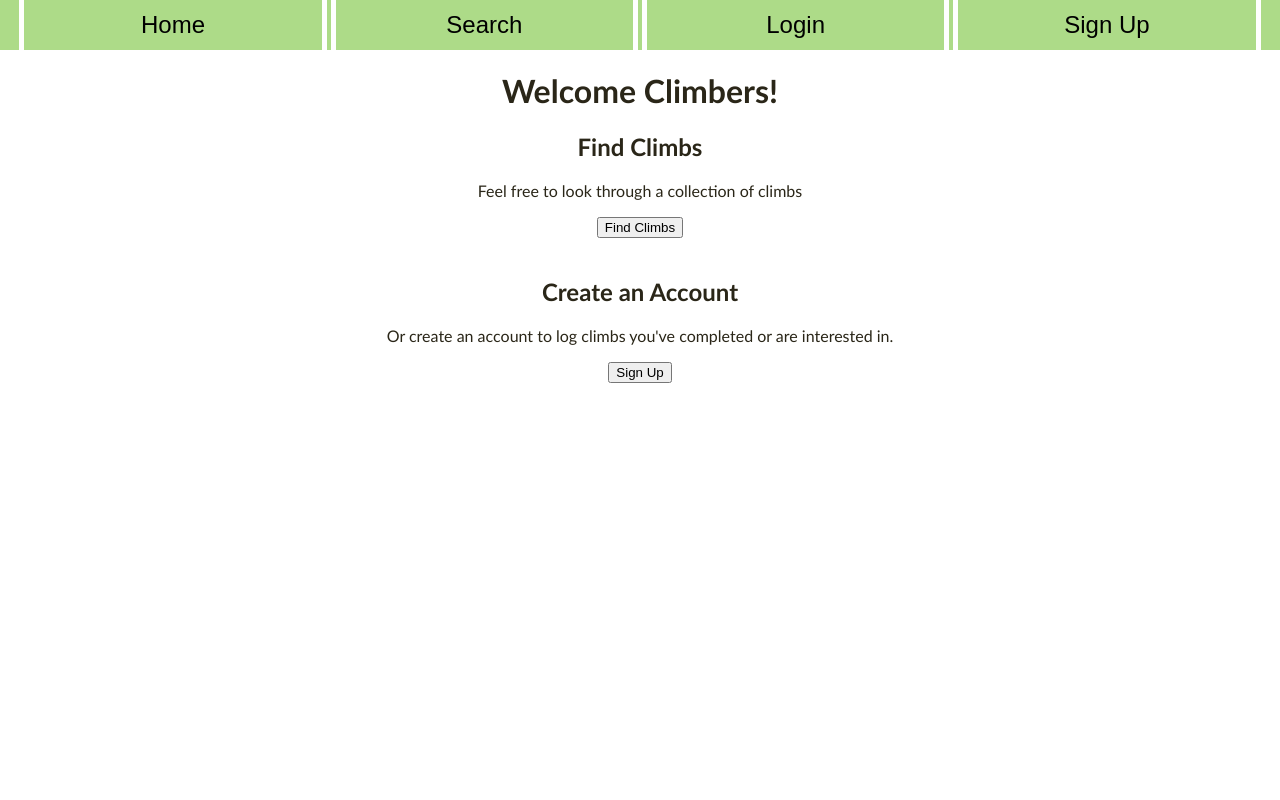
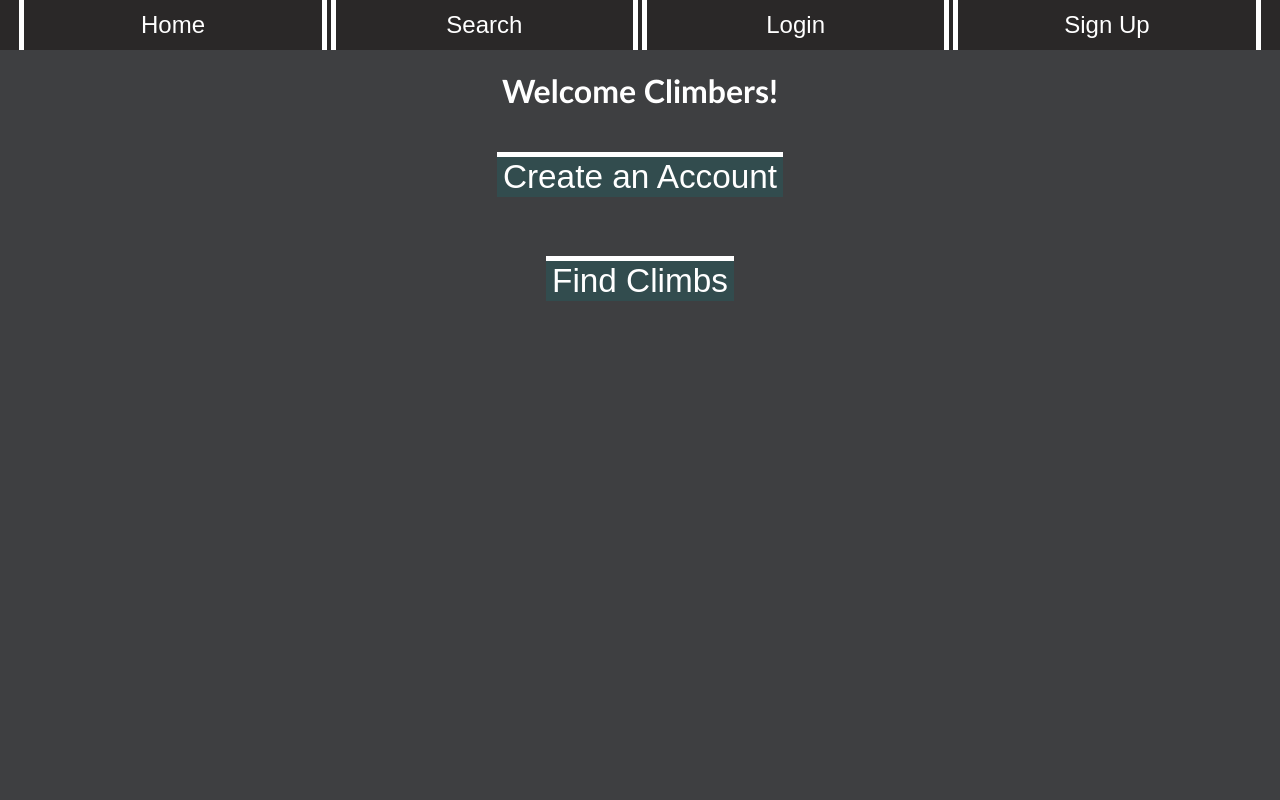
Before and after one commit to bubbster95/climb-at, a Flask app: page /landing in a window 1280 px wide. Run offline with Flask 2, Linux system fonts and the light colour scheme.

Commit message:
Updating CSS

```diff
--- a/routes/climb_routes.py
+++ b/routes/climb_routes.py
@@ -42,7 +42,6 @@ def add_climb_todo(climb_id):
         flash("Please login to add climbs to User Profile.", 'warning')
         return redirect("/users/login")
 
-
 @climb_routes.route("/add-to-complete/<int:climb_id>", methods=["POST"])
 def add_completed_climb(climb_id):
 
--- /dev/null
+++ b/static/climb.css
@@ -0,0 +1,23 @@
+.climb-container {
+    /* position: relative; */
+    display: inline-block;
+    text-align: center;
+    border: solid white;
+    background-color: rgba(0, 128, 128, .1);;
+    padding: 20px;
+    margin: 10px;
+    width: 20%;
+}
+
+
+.climb-button {
+    font-size: 20pt;
+}
+
+.add {
+    background-color: rgba(173, 255, 47, .5);
+}
+
+.remove {
+    background-color: rgba(255, 0, 0, .5);
+}
--- a/static/nav.css
+++ b/static/nav.css
@@ -6,7 +6,7 @@ nav {
     height: 50px;
     text-align: center;
     justify-content: center;
-    background-color: rgb(173, 219, 136);
+    background-color: rgb(42, 40, 40);
 }
 
 nav > form {
@@ -18,10 +18,12 @@ nav > form {
 }
 
 nav > form > button {
+    margin: 0%;
     position: relative;
     font-size: 1.5em;
     height: 100%;
     width: 24%;
+    color: white;
     background-color: transparent;
     border: solid white 5px;
     border-bottom: transparent;
@@ -29,6 +31,7 @@ nav > form > button {
 }
 
 nav > form > button:hover {
-    background-color: rgba(0, 0, 0, 0.4);
-    color: white;
+    background-color: rgba(0, 128, 128, .5);
+    border: none;
+    color: rgb(230, 240, 206);
 }
--- a/static/page.css
+++ b/static/page.css
@@ -3,14 +3,14 @@ html, body {
     height: 100vh;
     margin: 0;
     padding: 0;
-    color: rgb(42, 38, 24);
+    color: rgb(255, 255, 255);
+    background-color: rgb(62, 63, 65);
     font-family: 'Gill Sans', 'Gill Sans MT', Calibri, 'Trebuchet MS', sans-serif;
 }
 
 
 h1 {
     text-align: center;
-    color: rgb(42, 38, 24);
 }
 
 .content {
@@ -25,15 +25,6 @@ h1 {
     width: 90%;
     text-align: center;
 }
-.climb-container {
-    position: relative;
-    text-align: center;
-    background-color: lightcyan;
-    padding: 20px;
-    margin: 20px;
-    width: 90%;
-}
-
 .alert {
     background-color: aquamarine;
     text-align: center;
@@ -49,3 +40,27 @@ h1 {
 .alert-warning {
     background-color: lightcoral;
 }
+.large-button {
+    font-size: 25pt;
+}
+button {
+    margin: 20px;
+    color: white;
+    background-color: rgba(0, 128, 128, .2);
+    border: solid white 5px;
+    border-left: transparent;
+    border-right: transparent;
+    border-bottom: transparent;
+}
+
+button:hover {
+    background-color: rgba(0, 128, 128, .5);
+    border: solid white 5px;
+    border-left: transparent;
+    border-right: transparent;
+    border-top: transparent;
+}
+
+form > input {
+    font-size: 1.5rem;
+}
--- a/templates/base.html
+++ b/templates/base.html
@@ -5,6 +5,7 @@
   <script src="https://unpkg.com/jquery"></script>
   <link rel="stylesheet" href="/static/nav.css">
   <link rel="stylesheet" href="/static/page.css">
+  <link rel="stylesheet" href="/static/climb.css">
 </head>
 <body>
   {% include 'nav.html' %}
--- a/templates/index.html
+++ b/templates/index.html
@@ -3,15 +3,11 @@
 {% block content %}
     <h1>Welcome Climbers!</h1>
 
-    <h2>Find Climbs</h2>
-    <p>Feel free to look through a collection of climbs</p>
-    <form method="GET"  action="/search">
-        <button>Find Climbs</button>
+    <form method="GET" action="/user/signup">
+        <button class="large-button">Create an Account</button>
     </form>
     <br>
-    <h2>Create an Account</h2>
-    <p>Or create an account to log climbs you've completed or are interested in.</p>
-    <form method="GET" action="/user/signup">
-        <button>Sign Up</button>
+    <form method="GET"  action="/search">
+        <button class="large-button">Find Climbs</button>
     </form>
 {% endblock %}
--- a/templates/users/edit.html
+++ b/templates/users/edit.html
@@ -13,7 +13,7 @@
       {{ field(placeholder=field.label.text, class="form-control") }}
     {% endfor %}
 
-    <button>Save Profile</button>
+    <button class="large-button">Save Profile</button>
   </form>
 
 {% endblock %}
--- a/templates/users/login.html
+++ b/templates/users/login.html
@@ -13,8 +13,8 @@
       {% endfor %}
       {{ field(placeholder=field.label.text, class="form-control") }}
     {% endfor %}
-
-    <button>Log in</button>
+    <br>
+    <button class="large-button">Log in</button>
   </form>
 
 {% endblock %}
--- a/templates/users/profile-page.html
+++ b/templates/users/profile-page.html
@@ -23,6 +23,6 @@
     {% endif %}
 
     <form method="GET" action="/user/{{user.id}}/edit">
-        <button>Edit Profile</button>
+        <button class="large-button">Edit Profile</button>
     </form>
 {% endblock %}
--- a/templates/users/sign-up.html
+++ b/templates/users/sign-up.html
@@ -12,8 +12,8 @@
       {% endfor %}
       {{ field(placeholder=field.label.text, class="form-control") }}
     {% endfor %}
-
-    <button>Sign me up!</button>
+    <br>
+    <button class="large-button">Sign me up!</button>
   </form>
 
 {% endblock %}
```
Also changed, not shown: templates/climbs/search.html (+8 -8 lines), templates/climbs/show.html (+5 -5 lines).
